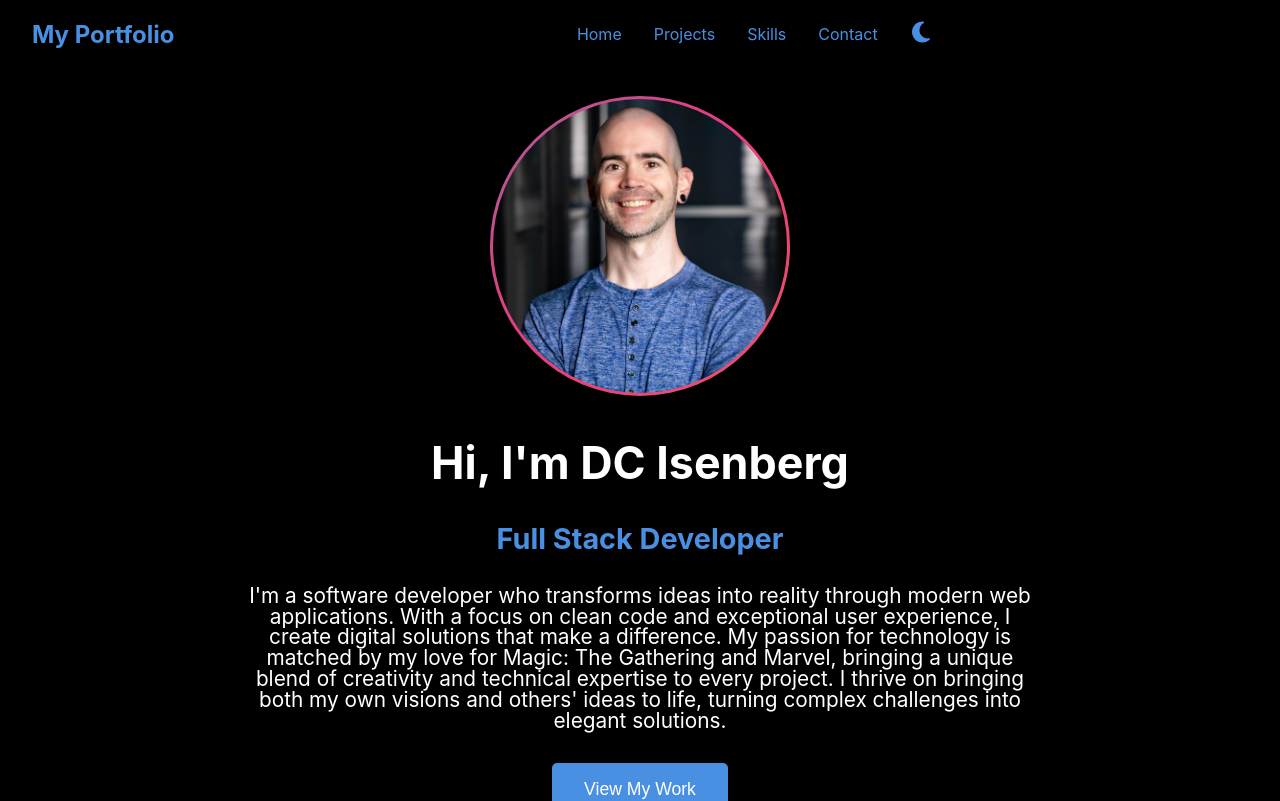
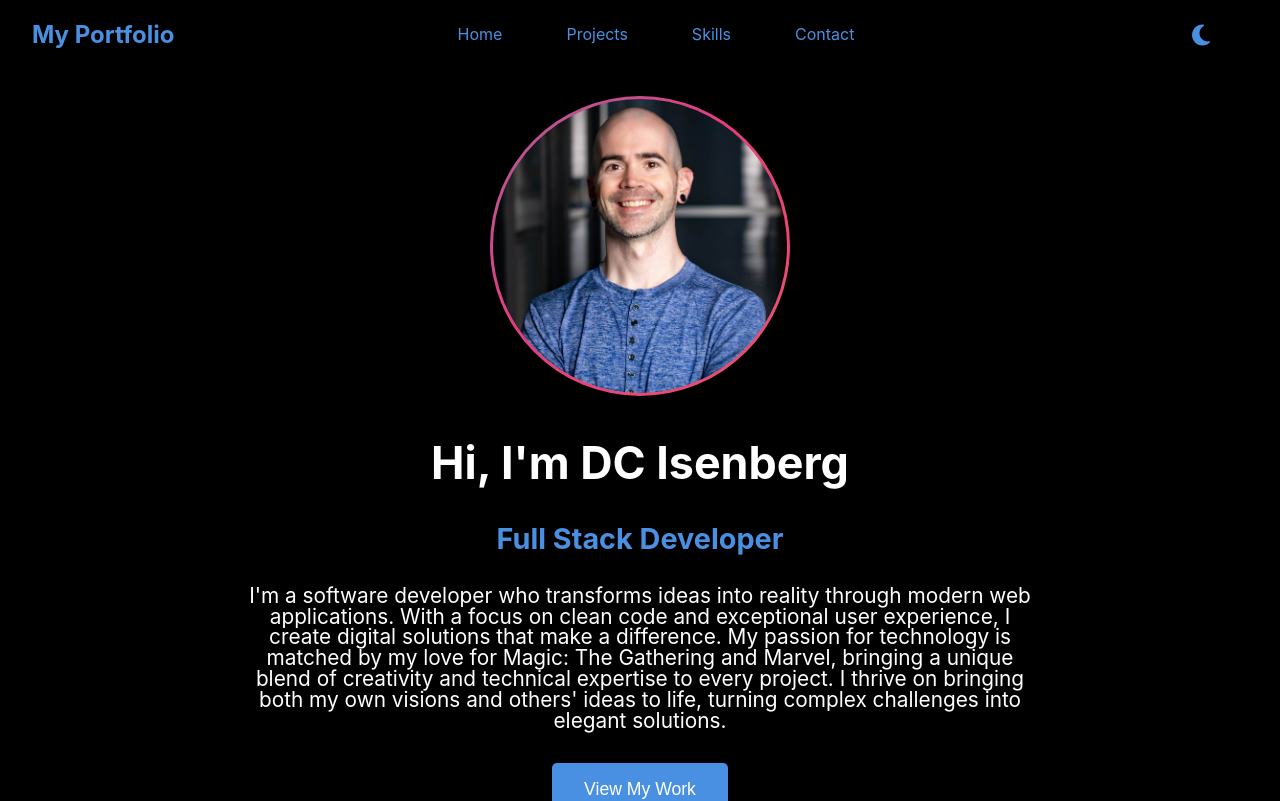
Before and after one commit to DClem742/My-Portfolio, a React (Create React App) app: page / in a window 1280 px wide. Shown: the top 801 px of the page. Built offline with nearby package versions, Linux system fonts and the light colour scheme.

Commit message:
trying to adjust navbar for mobile and desktop

```diff
--- a/src/components/DarkModeToggle.css
+++ b/src/components/DarkModeToggle.css
@@ -1,9 +1,16 @@
 .dark-mode-toggle {
   position: fixed;
-  top: 20px;
-  right: 350px;  /* Increased this value to move it left */
+  top: 23px;  /* Adjusted to align with hamburger */
+  right: 70px;  /* Gives nice spacing from hamburger */
   z-index: 1001;
   cursor: pointer;
+}
+
+@media screen and (max-width: 768px) {
+  .dark-mode-toggle {
+    top: 23px;    /* Matches mobile hamburger center */
+    right: 60px;  /* Consistent spacing on mobile */
+  }
 }
 
 .theme-icon {
--- a/src/components/Navbar.css
+++ b/src/components/Navbar.css
@@ -17,6 +17,14 @@
   color: var(--secondary-color);
 }
 
+.nav-links {
+  position: absolute;
+  left: 50%;
+  transform: translateX(-50%);
+  display: flex;
+  gap: 2rem;
+}
+
 .nav-links a {
   margin-left: 2rem;
   text-decoration: none;
@@ -31,6 +39,13 @@
 
 .hamburger {
   display: none;
+}
+
+.nav-right {
+  display: flex;
+  align-items: center;
+  gap: 1rem;
+  margin-left: auto;
 }
 
 @media (max-width: 768px) {
@@ -49,14 +64,15 @@
   }
 
   .nav-links {
-    display: none;
-    position: absolute;
+    position: fixed;
+    left: 0;
+    transform: none;
     top: 100%;
-    left: 0;
     right: 0;
     background-color: white;
     padding: 1rem;
     text-align: center;
+    display: none;
   }
 
   .nav-links.active {
@@ -67,6 +83,7 @@
   .nav-links a {
     margin: 0.5rem 0;
   }
+
   .navbar-left {
     display: flex;
     align-items: center;
@@ -77,12 +94,10 @@
     align-items: center;
     gap: 1rem;
   }
-}
 
-.nav-controls {
-  display: flex;
-  align-items: center;
-  gap: 1rem;
+  .nav-right {
+    gap: 0.5rem;
+  }
 }
 
 .dark-mode-toggle {
```
